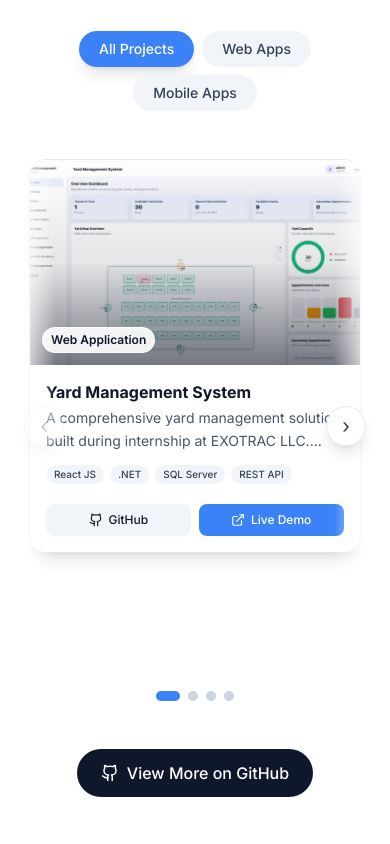
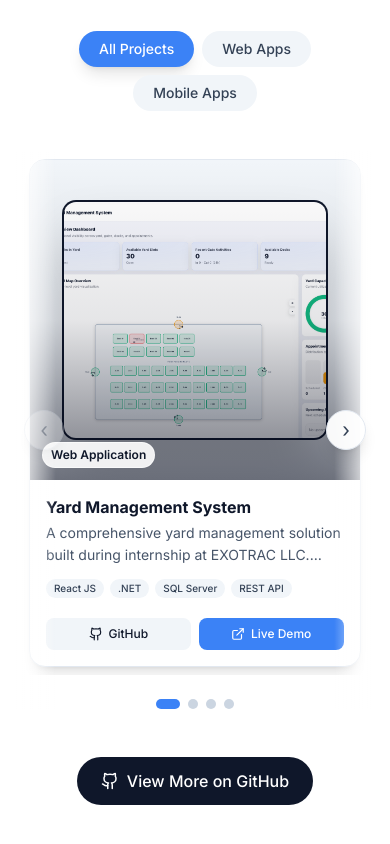
Before and after one commit to GitSharon3/Portfolio, a React (Vite) app: page / in a window 390 px wide. Shown: the part 4101-4945 px from the top of the page. Built offline with nearby package versions, Linux system fonts and the light colour scheme.

Commit message:
Updated Projects Responsiveness

```diff
--- a/src/components/WebProjectCard.jsx
+++ b/src/components/WebProjectCard.jsx
@@ -20,8 +20,11 @@ const WebProjectCard = ({ project }) => {
     >
       <div className="h-full bg-white dark:bg-slate-950/60 rounded-2xl border border-slate-200 dark:border-white/10 shadow-lg dark:shadow-black/30 overflow-hidden flex flex-col">
 
-        {/* Project Image - 16:10 for web projects */}
-        <div className="relative aspect-[16/10] bg-slate-100 dark:bg-slate-900 overflow-hidden">
+        {/* Project Preview - compact height to match mobile cards */}
+        <div className="relative h-[320px] sm:h-[340px] bg-slate-100 dark:bg-slate-900 overflow-hidden">
+          <div className="absolute inset-0 flex items-center justify-center p-8 sm:p-10">
+            <div className="relative h-full max-h-[240px] sm:max-h-[260px] w-full rounded-[0.875rem] sm:rounded-[1rem] bg-slate-900 shadow-2xl p-[2px]">
+              <div className="relative w-full h-full rounded-[0.75rem] sm:rounded-[0.9rem] bg-black overflow-hidden">
                 <img
                   src={project.image}
                   alt={project.title}
@@ -29,8 +32,13 @@ const WebProjectCard = ({ project }) => {
                   draggable={false}
                   loading="lazy"
                 />
+              </div>
+            </div>
+          </div>
+
           {/* Gradient overlay */}
           <div className="absolute inset-0 bg-gradient-to-t from-slate-950/55 via-slate-950/10 to-transparent" />
+
           {/* Category badge */}
           <div className="absolute left-3 sm:left-4 bottom-3 sm:bottom-4">
             <span className="inline-flex items-center px-2 sm:px-3 py-1 rounded-full text-xs font-semibold bg-white/90 dark:bg-slate-950/70 text-slate-900 dark:text-white border border-white/60 dark:border-white/10">
```
Also changed, not shown: 5 other files (tests, documents, lock files or other folders). Lines whose indentation alone changed are shown as unchanged.
